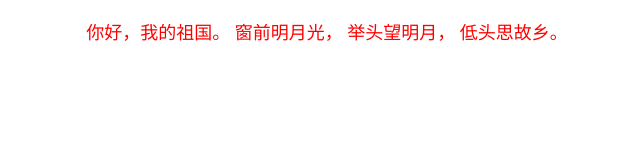
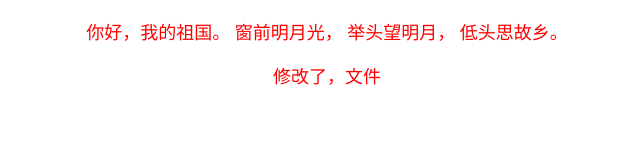
Before and after one commit to studyhobby/learning-more, a plain HTML site: page index.html in a window 1280 px wide. Shown: the whole page, without its empty margins (313-953 px from the left). Drawn offline with Linux system fonts and the light colour scheme.

Commit message:
modifile index.html

```diff
--- a/index.html
+++ b/index.html
@@ -12,5 +12,6 @@
     举头望明月，
     低头思故乡。
 </p>
+<p>修改了，文件</p>
 </body>
 </html>
```
